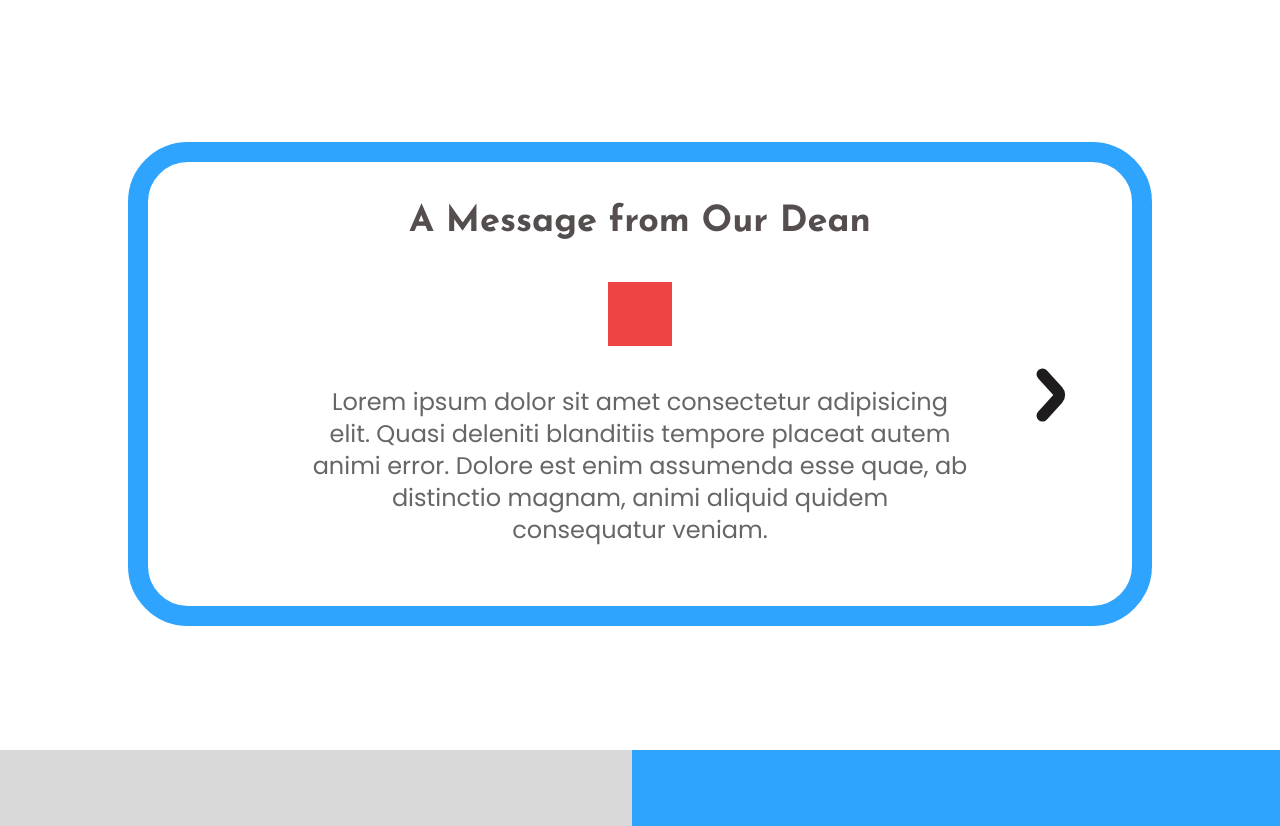
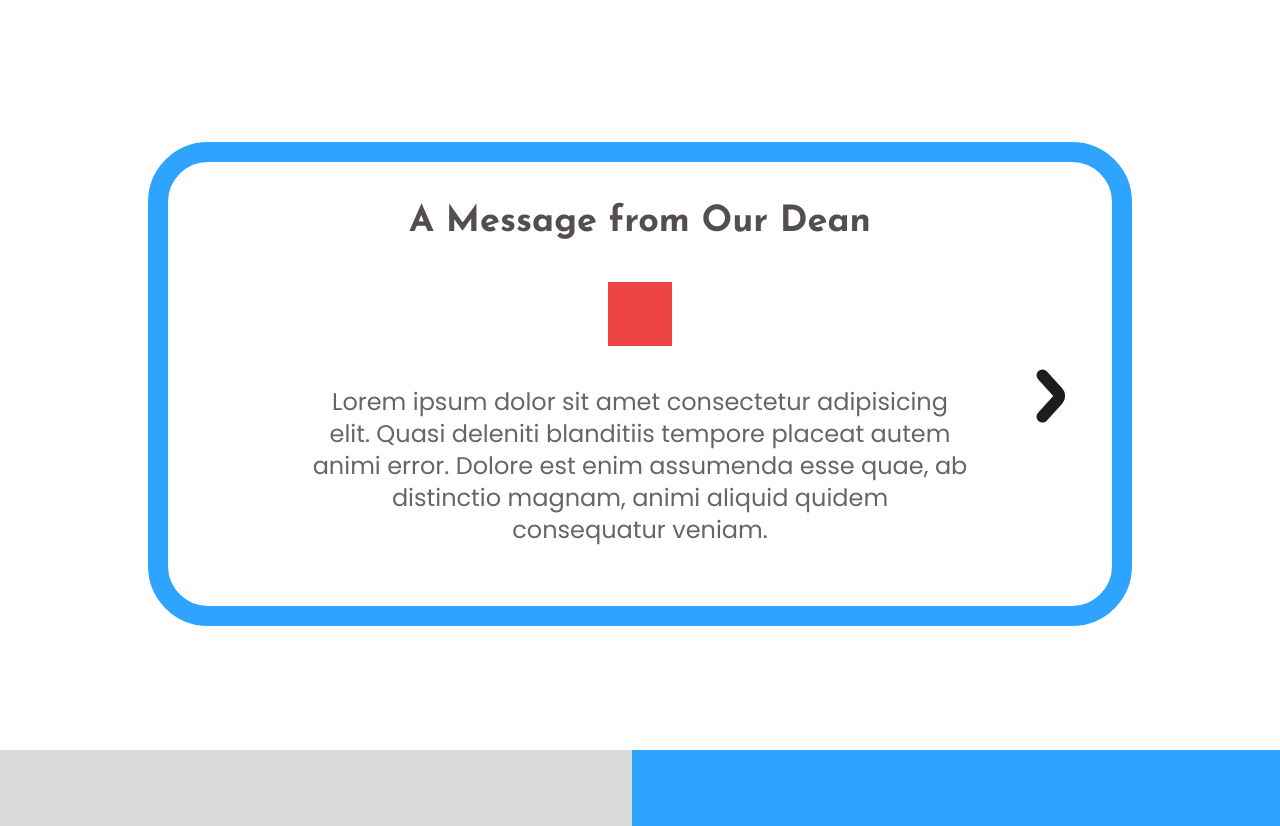
Before and after one commit to aufarhmn/web-open-house, a Next.js app: page / in a window 1280 px wide. Shown: the part 2900-3726 px from the top of the page. Built offline with nearby package versions, Linux system fonts and the light colour scheme; no server answers.

Commit message:
fix: add padding on slider

```diff
--- a/components/DeanMessage.js
+++ b/components/DeanMessage.js
@@ -26,15 +26,12 @@ export default function DeanMessage() {
       pagination={{ enabled: true }}
       onSlideChange={({ activeIndex }) => setIndex(activeIndex)}
       className="relative max-w-5xl my-20"
+      data-aos="flip-up"
+      data-aos-duration="3000"
     >
       {[1, 2, 3, 4].map((n) => {
         return (
-          <SwiperSlide
-            key={n}
-            className="py-10 px-5"
-            data-aos="flip-up"
-            data-aos-duration="3000"
-          >
+          <SwiperSlide key={n} className="py-10 px-10">
             <div className="mr-7 ml-10 xl:mx-auto flex justify-center outline-[20px] outline outline-[#2FA4FF] py-10 rounded-[40px]">
               <div className=" max-w-sm sm:max-w-md md:max-w-2xl text-center font-Poppins cursor-grab">
                 <h2 className="px-2 text-3xl sm:text-4xl font-semibold text-[#554E4E] font-Josefin">
--- a/components/OHEvents.js
+++ b/components/OHEvents.js
@@ -30,7 +30,7 @@ const cards = [
   },
   {
     name: 'TETI Talk',
-    desc: 'Lorem ipsum dolor sit amet, consecte adipiscing elit. Donec hendrerit metus enim, quis pretm odio vehicula eget. Aliq quis iaclis mi, a laoreet elit. Fus neque dui, vestibulum at consectetur eu, mie vel mag. Pellentesque ac ipsum facilisis, pharetra ex non, efficitur felis.  Aliq quis iaclis mi, a laoreet elit. Fus neque dui, vestibulum at consectetur eu, mie vel mag. Pellentesque ac ipsum facilisis, pharetra ex non, efficitur felis.',
+    desc: 'Acara berupa talkshow yang akan mengundang alumni-alumni DTETI untuk berbincang bersama, berbagi insight serta pengalaman mereka setelah lulus. Pada Open House kali ini akan mengundang',
     logo: FireLogo,
     path: '/tetitalk',
   },
```
